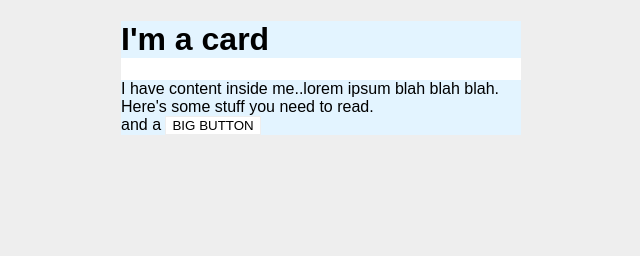
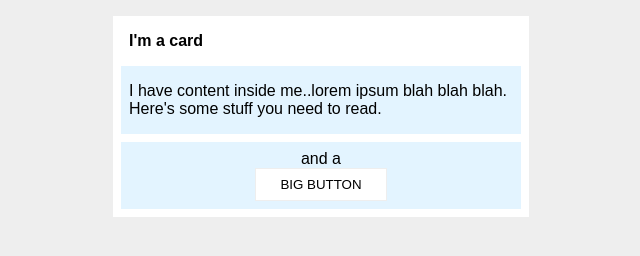
Before and after one commit to over45Codes/css-exercises-odin, a plain HTML site: page margin-and-padding/02-margin-and-padding-2/index.html in a window 1280 px wide. Shown: the whole page, without its empty margins (319-959 px from the left). Drawn offline with Linux system fonts and the light colour scheme.

Commit message:
added margin and padding values

```diff
--- a/margin-and-padding/02-margin-and-padding-2/style.css
+++ b/margin-and-padding/02-margin-and-padding-2/style.css
@@ -4,24 +4,38 @@ body {
 }
 
 .card {
+  padding: 8px;
   width: 400px;
   background: #fff;
   margin: 16px auto;
 }
 
 .title {
-  background: #e3f4ff;
+  font-size: 16px;
+  margin-top:0;
+  margin-bottom:  8px;
+  padding: 8px;
+
 }
 
 .content {
   background: #e3f4ff;
+  margin-bottom: 8px;
+  padding: 16px 8px;
 }
 
 .button-container {
+  text-align: center;
+  padding: 8px;
   background: #e3f4ff;
+
 }
 
 button {
   background: white;
   border: 1px solid #eee;
+  display: block;
+  margin: 0 auto;
+  padding: 8px 24px;
+
 }
```
